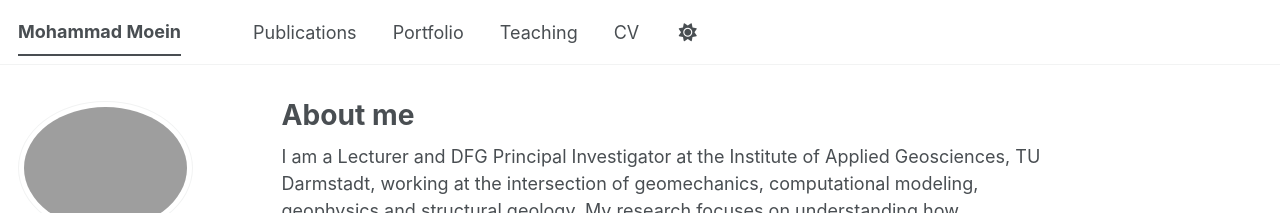
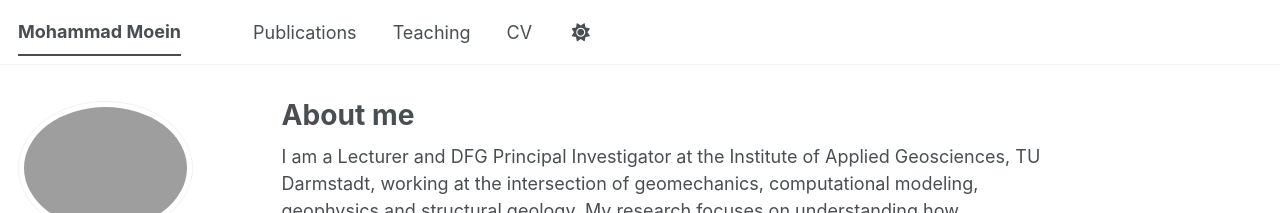
Before and after one commit to mjamoein/mjamoein.github.io, a Jekyll site: the page built from _pages/about.md, in a window 1280 px wide. Shown: the top 213 px of the page. Built offline with Jekyll 4.4.1, drawn with Linux system fonts in a browser that asks for light colours; a style sheet for code colours, icons or effects is not loaded.

Commit message:
Update navigation.yml

```diff
--- a/_data/navigation.yml
+++ b/_data/navigation.yml
@@ -11,9 +11,6 @@ main:
   - title: "Publications"
     url: /publications/
 
-  - title: "Portfolio"
-    url: /portflio/
-
   - title: "Teaching"
     url: /teaching/
 
```
